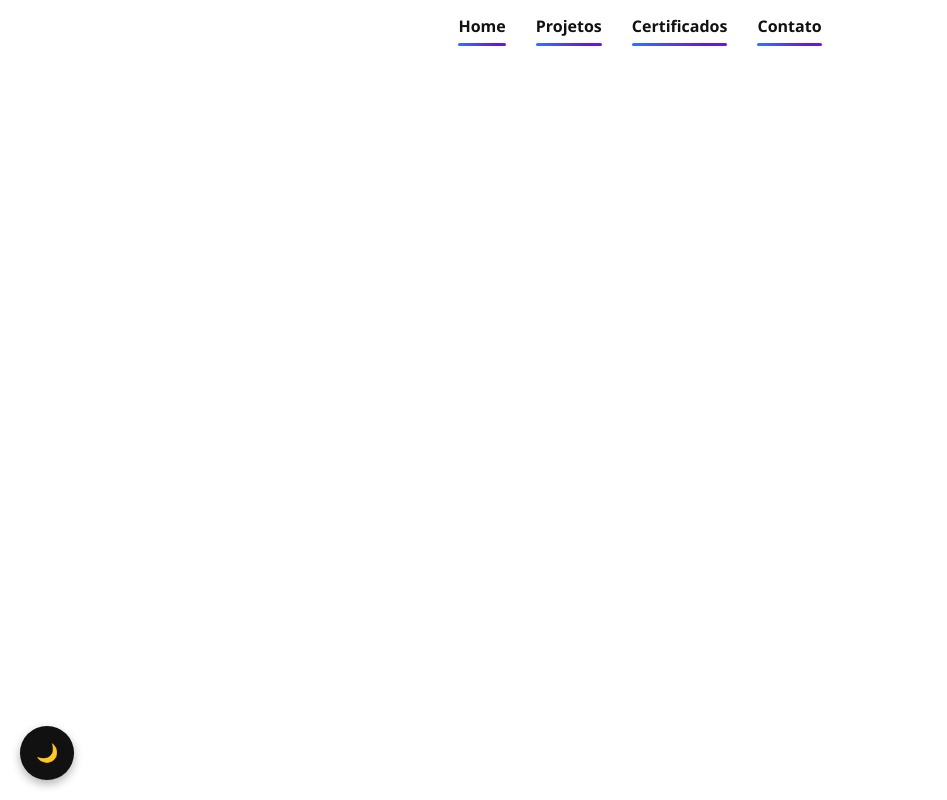
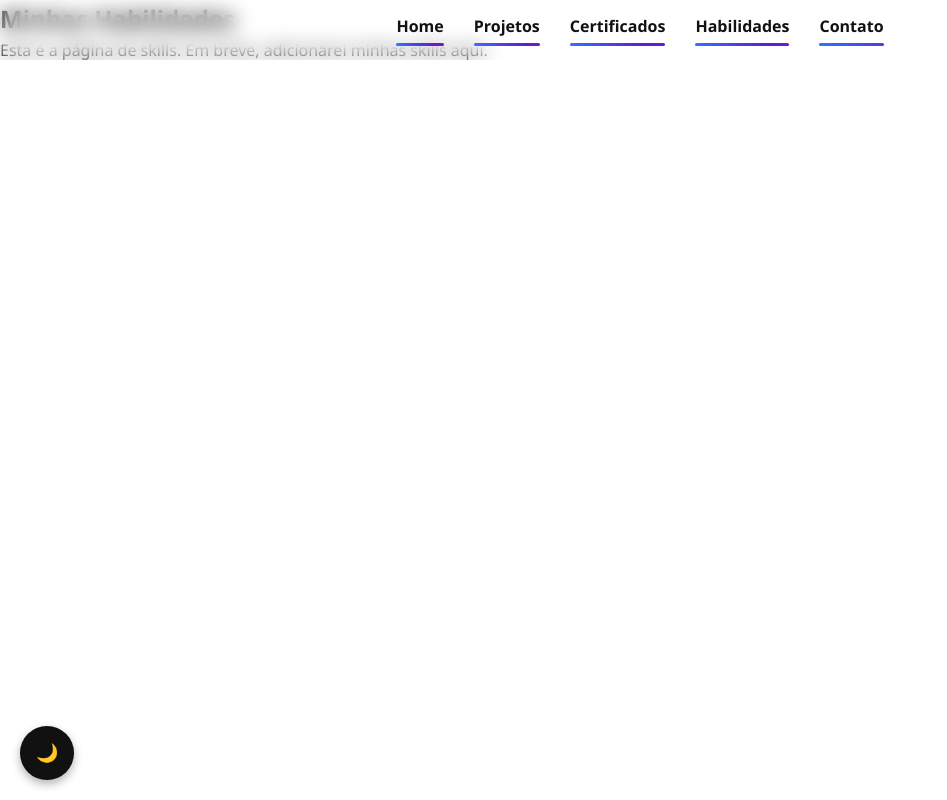
Before and after one commit to nathalyevitoria/Portifolio-Nathalye-Vitoria, a React (Vite) app: page /skills in a window 1280 px wide. Shown: the whole page, without its empty margins (0-947 px from the left). Built offline with nearby package versions, Linux system fonts and the light colour scheme.

Commit message:
add: habilidades section

```diff
--- a/src/App.jsx
+++ b/src/App.jsx
@@ -8,6 +8,7 @@ import LightButton from './components/LightButton'
 import Certifications from './pages/Certifications';
 import CertificationDetails from './pages/CertificationDetails';
 import CertificationProjects from './pages/CertificationProjects';
+import Skills from './pages/Skills';
 
 function App() {
   return (
@@ -22,6 +23,7 @@ function App() {
         <Route path="/certifications" element={<Certifications />} />
         <Route path="/certifications/:id" element={<CertificationDetails />} />
         <Route path="/certifications/:id/projects" element={<CertificationProjects />} />
+        <Route path="/skills" element={<Skills />} />
       </Routes>
     </>
   )
--- a/src/components/Navbar.jsx
+++ b/src/components/Navbar.jsx
@@ -1,3 +1,88 @@
+// import { useState } from 'react';
+// import { Link, useLocation } from 'react-router-dom';
+
+// function Navbar() {
+//   const [sidebarOpen, setSidebarOpen] = useState(false);
+//   const location = useLocation();
+
+//   // Mapeamento de path para nome amigável
+//   const pageNames = {
+//     '/': 'Home',
+//     '/projects': 'Projetos',
+//     '/certifications': 'Certificados',
+//     '/contact': 'Contato',
+//   };
+
+//   // Nome da página atual
+//   const currentPageName = pageNames[location.pathname] || '';
+
+//   // Fecha o sidebar ao clicar no overlay
+//   const handleOverlayClick = (e) => {
+//     if (e.target.classList.contains('sidebar-overlay')) {
+//       setSidebarOpen(false);
+//     }
+//   };
+
+//   return (
+//     <header>
+//       <nav className="navbar-nav">
+//         <div className="nav-links">
+//           <Link to="/">
+//             Home
+//             <span className="nav-underline"></span>
+//           </Link>
+//           <Link to="/projects">
+//             Projetos
+//             <span className="nav-underline"></span>
+//           </Link>
+//           <Link to="/certifications">
+//             Certificados
+//             <span className="nav-underline"></span>
+//           </Link>
+//           <Link to="/contact">
+//             Contato
+//             <span className="nav-underline"></span>
+//           </Link>
+//         </div>
+//         {/* Nome da página centralizado */}
+//         <div className="navbar-title">{currentPageName}</div>
+//         <button
+//           className={`hamburger${sidebarOpen ? ' hidden' : ''}`}
+//           aria-label="Abrir menu"
+//           onClick={() => setSidebarOpen(true)}
+//         >
+//           <span className="bar"></span>
+//           <span className="bar"></span>
+//           <span className="bar"></span>
+//         </button>
+//       </nav>
+//       {/* Sidebar e overlay */}
+//       {sidebarOpen && (
+//         <div className="sidebar-overlay" onClick={handleOverlayClick}>
+//           <aside className="sidebar">
+//             <button
+//               className="close-btn"
+//               aria-label="Fechar menu"
+//               onClick={() => setSidebarOpen(false)}
+//             >
+//               &times;
+//             </button>
+//             <Link to="/" onClick={() => setSidebarOpen(false)}>Home</Link>
+//             <div className="sidebar-separator"></div>
+//             <Link to="/projects" onClick={() => setSidebarOpen(false)}>Projetos</Link>
+//             <div className="sidebar-separator"></div>
+//             <Link to="/certifications" onClick={() => setSidebarOpen(false)}>Certificados</Link>
+//             <div className="sidebar-separator"></div>
+//             <Link to="/contact" onClick={() => setSidebarOpen(false)}>Contato</Link>
+//           </aside>
+//         </div>
+//       )}
+//     </header>
+//   );
+// }
+
+// export default Navbar
+
 import { useState } from 'react';
 import { Link, useLocation } from 'react-router-dom';
 
@@ -11,6 +96,7 @@ function Navbar() {
     '/projects': 'Projetos',
     '/certifications': 'Certificados',
     '/contact': 'Contato',
+    '/skills': 'Habilidades', // Adicionar a nova página
   };
 
   // Nome da página atual
@@ -37,6 +123,10 @@ function Navbar() {
           </Link>
           <Link to="/certifications">
             Certificados
+            <span className="nav-underline"></span>
+          </Link>
+          <Link to="/skills">
+            Habilidades
             <span className="nav-underline"></span>
           </Link>
           <Link to="/contact">
@@ -73,6 +163,8 @@ function Navbar() {
             <div className="sidebar-separator"></div>
             <Link to="/certifications" onClick={() => setSidebarOpen(false)}>Certificados</Link>
             <div className="sidebar-separator"></div>
+            <Link to="/skills" onClick={() => setSidebarOpen(false)}>Habilidades</Link>
+            <div className="sidebar-separator"></div>
             <Link to="/contact" onClick={() => setSidebarOpen(false)}>Contato</Link>
           </aside>
         </div>
@@ -81,4 +173,4 @@ function Navbar() {
   );
 }
 
-export default Navbar
+export default Navbar;
--- /dev/null
+++ b/src/pages/Skills.jsx
@@ -0,0 +1,14 @@
+import React from 'react';
+
+function Skills() {
+  return (
+    <section className="skills-section">
+      <div className="container">
+        <h1>Minhas Habilidades</h1>
+        <p>Esta é a página de skills. Em breve, adicionarei minhas skills aqui.</p>
+      </div>
+    </section>
+  );
+}
+
+export default Skills;
--- /dev/null
+++ b/src/styles/skills.css
@@ -0,0 +1,19 @@
+.skills-section {
+    padding: 4rem 2rem;
+    max-width: 1300px;
+    margin: 0 auto;
+    min-height: 100vh;
+    display: flex;
+    flex-direction: column;
+    justify-content: center;
+  }
+
+  .skills-section h1 {
+    font-size: 3rem;
+    margin-bottom: 2rem;
+    text-align: center;
+  }
+
+  .skills-section .container {
+    text-align: center;
+  }
```
